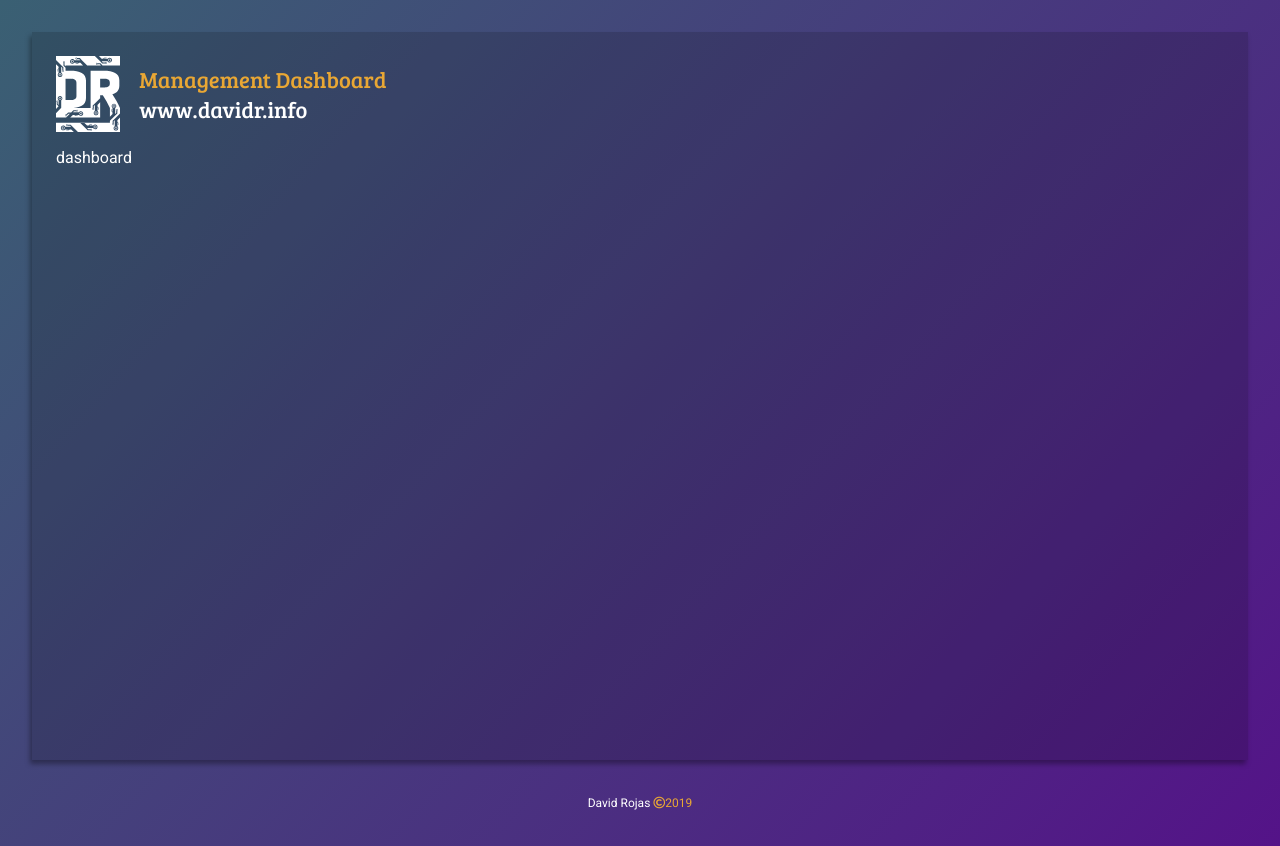
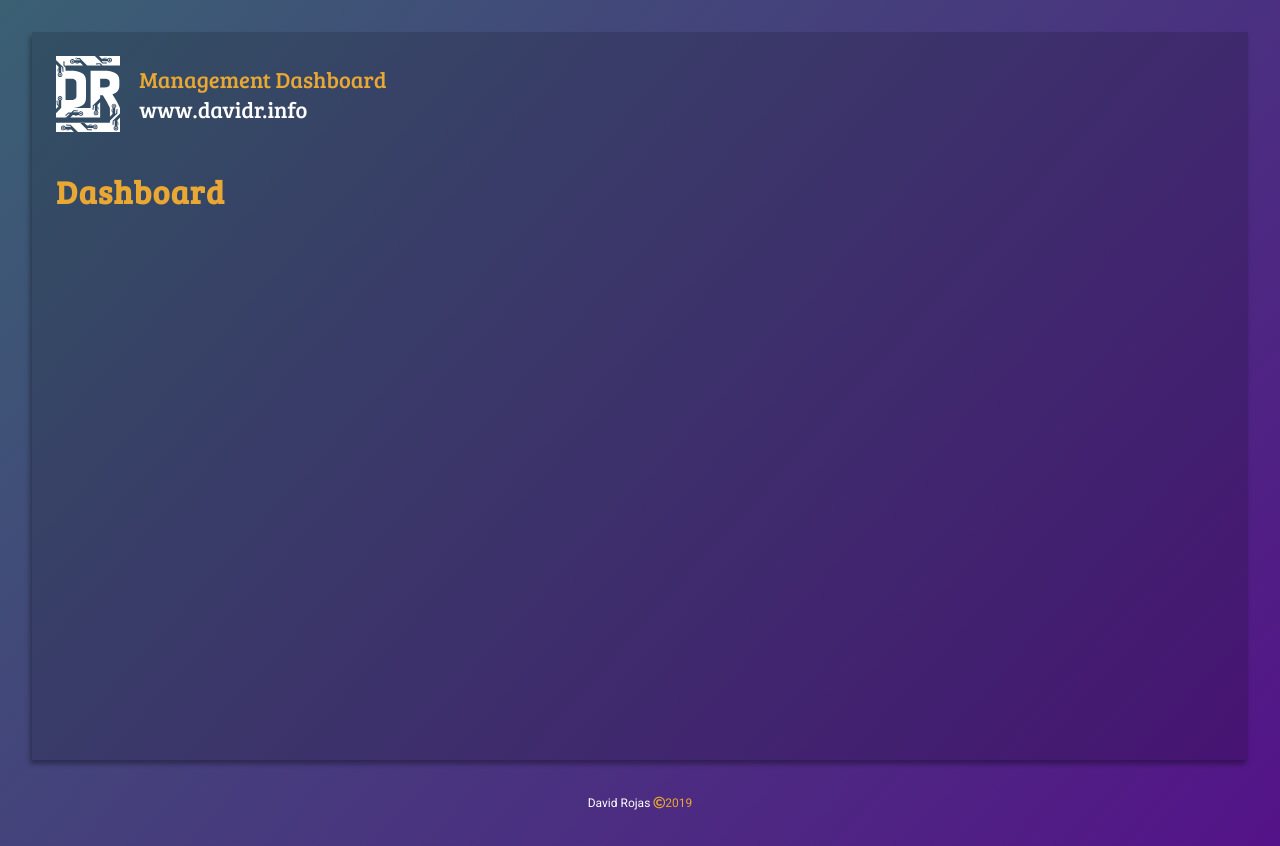
Before and after one commit to deznorth/davidr.info-cms, a React (Create React App) app: page /dashboard in a window 1280 px wide. Built offline with nearby package versions, Linux system fonts and the light colour scheme; sample sign-in values are in the browser's storage.

Commit message:
Initial setup of Dashboard and Error pages

```diff
--- a/src/App.jsx
+++ b/src/App.jsx
@@ -2,7 +2,7 @@
  * @Author: David M. Rojas Gonzalez // davidr.info
  * @Date: 2019-03-04 19:02:41
  * @Last Modified by: David M. Rojas Gonzalez // davidr.info
- * @Last Modified time: 2019-04-07 00:36:12
+ * @Last Modified time: 2019-04-07 04:01:34
 */
 
 import React, { Component } from 'react';
@@ -18,6 +18,8 @@ import Footer from './components/containers/Footer/Footer';
 //Pages
 import LoginPage from './components/pages/Login/LoginPage';
 import SideMenu from './components/elements/SideMenu/SideMenu';
+import DashboardPage from './components/pages/Dashboard/DashboardPage';
+import ErrorPage from './components/pages/Error/ErrorPage';
 
 
 class App extends Component {
@@ -34,8 +36,8 @@ class App extends Component {
                 <div id="PageWrapper">
                   <Switch>
                     <Route path="/" component={LoginPage} exact/>
-                    <PRoute path="/dashboard" component={()=>{return(<div>dashboard</div>);}} exact/>
-                    <Route component={()=>{return( <h1>Error 404</h1> );}} />
+                    <PRoute path="/dashboard" component={DashboardPage} exact/>
+                    <Route component={ErrorPage} />
                   </Switch>
                 </div>
               </div>
--- /dev/null
+++ b/src/components/pages/Dashboard/DashboardPage.jsx
@@ -0,0 +1,14 @@
+import React, { Component } from 'react';
+import './DashboardPage.scss';
+
+class DashboardPage extends Component{
+    render(){
+        return (
+            <div id="DashboardPage">
+                <h1>Dashboard</h1>
+            </div>
+        );
+    }
+}
+
+export default DashboardPage;
--- /dev/null
+++ b/src/components/pages/Error/ErrorPage.jsx
@@ -0,0 +1,15 @@
+import React, { Component } from 'react';
+import './ErrorPage.scss';
+
+class ErrorPage extends Component{
+    render(){
+        return (
+            <div id="ErrorPage">
+                <h1>Error 404</h1>
+                <h2>Page could not be fount</h2>
+            </div>
+        );
+    }
+}
+
+export default ErrorPage;
```
Also changed, not shown: src/components/pages/Dashboard/DashboardPage.scss (added), src/components/pages/Error/ErrorPage.scss (added).
